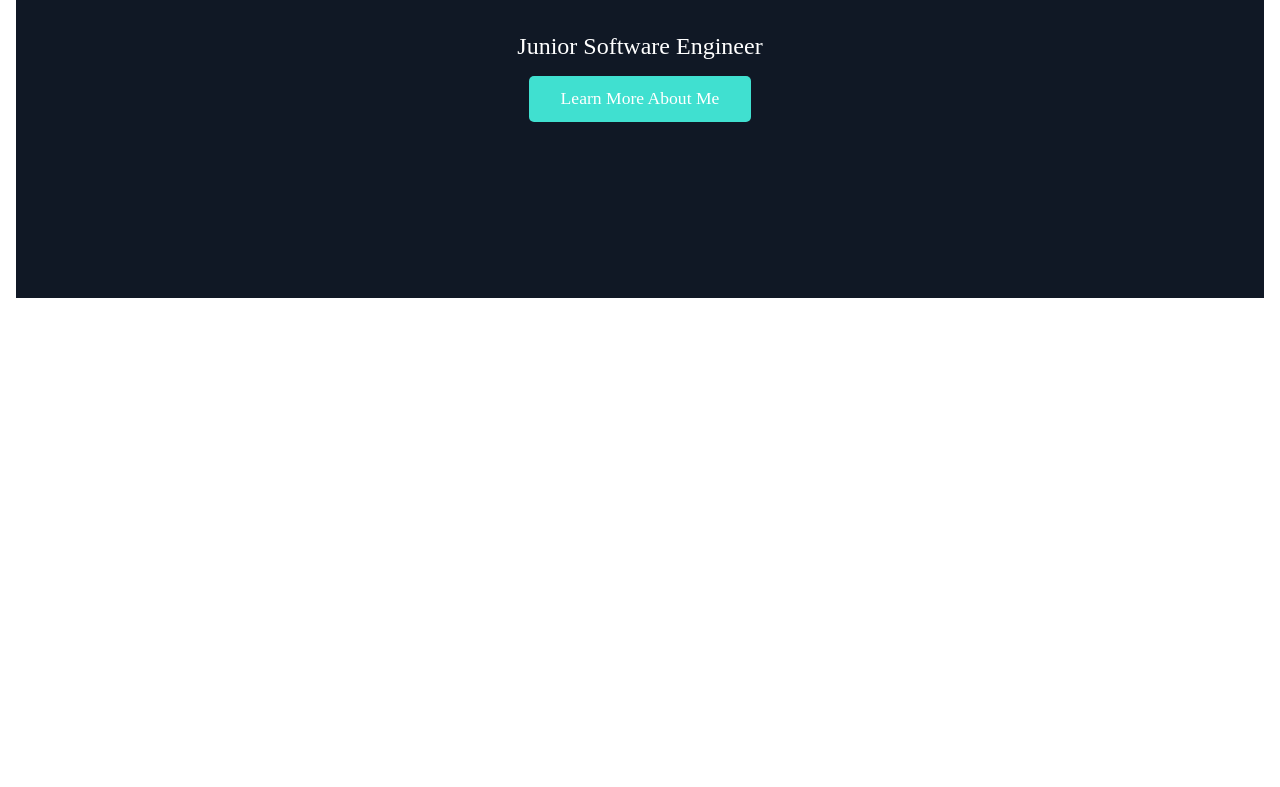
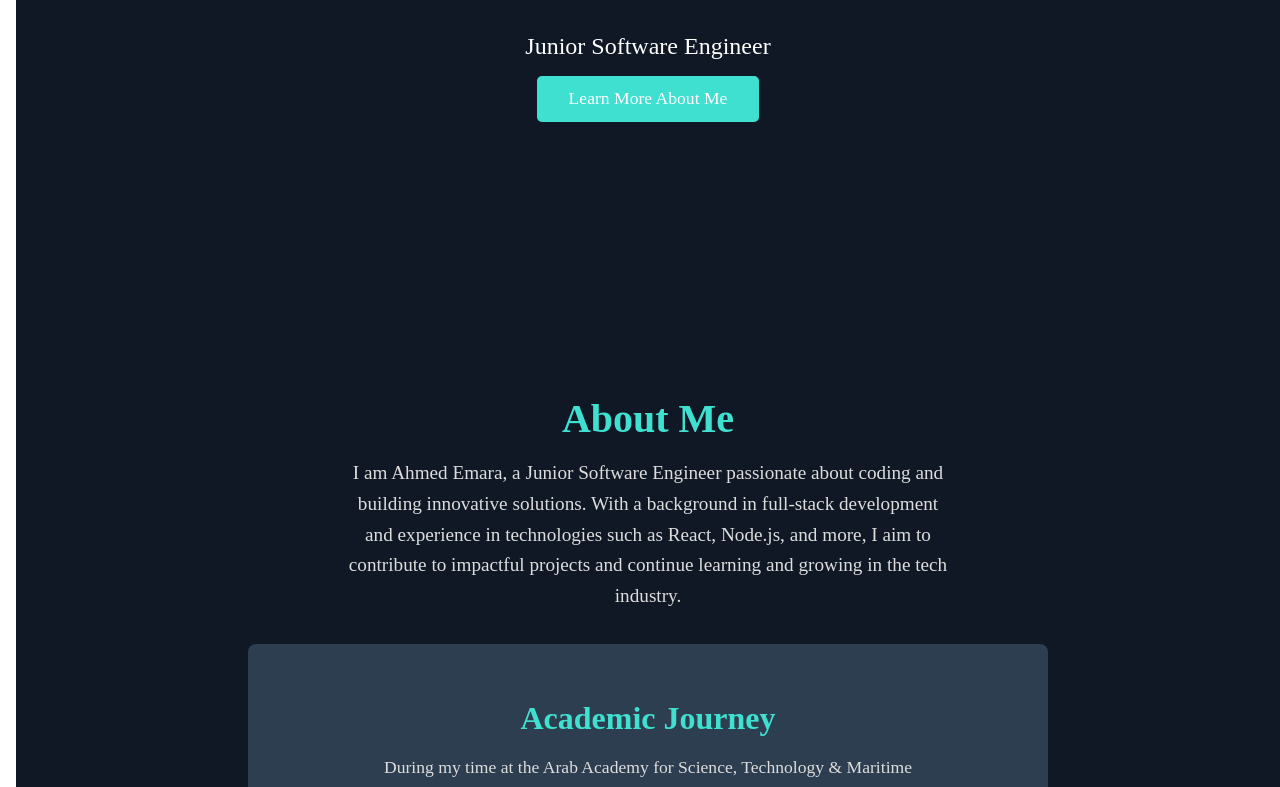
Before and after one commit to AhmedHossam8/MyPortfolio, an Angular app: page / in a window 1280 px wide. Shown: the part 547-1334 px from the top of the page. Before the commit the page ends 853 px from the top, so only its background shows below. Built offline with nearby package versions, Linux system fonts and the light colour scheme.

Commit message:
added about component

```diff
--- /dev/null
+++ b/src/app/about/about.component.html
@@ -0,0 +1,54 @@
+<section id="about">
+    <div class="about-container">
+        <h2>About Me</h2>
+        <p>
+            I am Ahmed Emara, a Junior Software Engineer passionate about coding and building innovative solutions.
+            With a background in full-stack development and experience in technologies such as React, Node.js, and more,
+            I aim to contribute to impactful projects and continue learning and growing in the tech industry.
+        </p>
+
+        <section class="academic-journey">
+            <h3>Academic Journey</h3>
+            <p>
+                During my time at the Arab Academy for Science, Technology & Maritime Transport, I topped my class for
+                two consecutive semesters.
+                <img src="../../assets/top-student.jpg" alt="Top of the Class Achievement" class="achievement-img" style="color: white;">
+                I also participated in the ECPC competition, where I applied my problem-solving skills and collaborated
+                with like-minded peers.
+            </p>
+            <p>
+                Alongside my studies, I worked as a Problem Solving and Data Structure Instructor, preparing students
+                for programming competitions such as ECPC. It was a fulfilling experience to help students hone their
+                skills and excel in their academic challenges.
+            </p>
+            <p>
+                For my graduation project, I developed a platform using Blockchain and NFTs in Higher Education to
+                manage educational credentials. The project received funding from ITIDA, and we proudly secured 3rd
+                place in the 6th Olympiad, held at Delta and Damietta universities.
+            </p>
+            <div class="olympiad-images">
+                <h4>6th Olympiad</h4>
+                <img src="../../assets/Damietta1.jpg" alt="6th Olympiad Image 1" class="olympiad-img">
+                <img src="../../assets/Damietta2.jpg" alt="6th Olympiad Image 2" class="olympiad-img">
+            </div>
+        </section>
+
+        <section class="experience">
+            <h3>Experience</h3>
+            <p>
+                I completed an internship at ITWorx, where I worked on developing a mobile AI-based comic app. During my
+                internship, I gained valuable experience in Android development using Kotlin and Android Studio, as well
+                as Flutter for cross-platform development.
+            </p>
+            <p>
+                This internship allowed me to apply my academic knowledge to real-world projects, enhance my
+                problem-solving skills, and collaborate with professionals in the tech industry. I also had the
+                opportunity to contribute to the development of an AI-driven application that showcased my ability to
+                integrate new technologies into innovative solutions.
+            </p>
+            <div class="internship-image">
+                <img src="assets/images/internship.jpg" alt="ITWorx Internship Experience" class="internship-img">
+            </div>
+        </section>
+    </div>
+</section>
--- /dev/null
+++ b/src/app/about/about.component.scss
@@ -0,0 +1,102 @@
+#about {
+    background-color: #101825;
+    padding: 4rem 2rem;
+    color: white;
+    height: auto;
+}
+
+.about-container {
+    max-width: 800px;
+    margin: 0 auto;
+    text-align: center;
+}
+
+h2 {
+    font-size: 2.5rem;
+    color: #40E0D0;
+    margin-bottom: 1rem;
+}
+
+p {
+    font-size: 1.2rem;
+    color: #ddd;
+    line-height: 1.6;
+    max-width: 600px;
+    margin: 0 auto;
+}
+
+.academic-journey {
+    margin-top: 2rem;
+    padding: 1.5rem;
+    background-color: #2c3e50;
+    border-radius: 8px;
+}
+
+.academic-journey h3 {
+    font-size: 2rem;
+    color: #40E0D0;
+    margin-bottom: 1rem;
+}
+
+.academic-journey p {
+    font-size: 1.1rem;
+    line-height: 1.6;
+}
+
+.olympiad-images {
+    margin-top: 2rem;
+}
+
+.olympiad-img {
+    width: 100%;
+    max-width: 300px;
+    margin: 1rem;
+    border-radius: 8px;
+    box-shadow: 0 4px 8px rgba(0, 0, 0, 0.1);
+}
+
+.achievement-img {
+    width: 100%;
+    max-width: 400px;
+    margin: 2rem auto;
+    border-radius: 8px;
+    box-shadow: 0 4px 8px rgba(0, 0, 0, 0.1);
+}
+
+h4 {
+    font-size: 1.5rem;
+    color: #40E0D0;
+    margin-top: 2rem;
+    margin-bottom: 1rem;
+}
+
+.experience {
+    margin-top: 3rem;
+    padding: 1.5rem;
+    background-color: #2c3e50;
+    border-radius: 8px;
+}
+
+.experience h3 {
+    font-size: 2rem;
+    color: #40E0D0;
+    margin-bottom: 1rem;
+}
+
+.experience p {
+    font-size: 1.1rem;
+    color: #bbb;
+    line-height: 1.6;
+}
+
+.internship-image {
+    margin-top: 2rem;
+}
+
+.internship-img {
+    width: 100%;
+    max-width: 400px;
+    margin: 1rem auto;
+    border-radius: 8px;
+    box-shadow: 0 4px 8px rgba(0, 0, 0, 0.1);
+}
--- a/src/app/app.component.html
+++ b/src/app/app.component.html
@@ -8,5 +8,6 @@
   <div>
     <app-header></app-header>
     <app-hero></app-hero>
+    <app-about></app-about>
   </div>
 </body>
--- a/src/app/app.component.scss
+++ b/src/app/app.component.scss
@@ -0,0 +1,5 @@
+body{
+    background-color: #101825;
+    width: 100%;
+    height: 100%;
+}
--- a/src/app/app.component.ts
+++ b/src/app/app.component.ts
@@ -1,6 +1,7 @@
 import { Component } from '@angular/core';
 import { HeaderComponent } from './header/header.component';
 import { HeroComponent } from './hero/hero.component';
+import { AboutComponent } from './about/about.component';
 
 @Component({
   selector: 'app-root',
@@ -10,6 +11,7 @@ import { HeroComponent } from './hero/hero.component';
   imports: [
     HeaderComponent,
     HeroComponent,
+    AboutComponent,
   ]
 })
 export class AppComponent {
--- a/src/app/header/header.component.scss
+++ b/src/app/header/header.component.scss
@@ -47,7 +47,7 @@
                     transition: color 0.3s ease;
 
                     &:hover {
-                        color: #f1a3b1;
+                        color: #40E0D0;
                     }
                 }
             }
```
Also changed, not shown: src/app/about/about.component.ts (added, +11 -0 lines), 1 other file (tests, documents, lock files or other folders).
